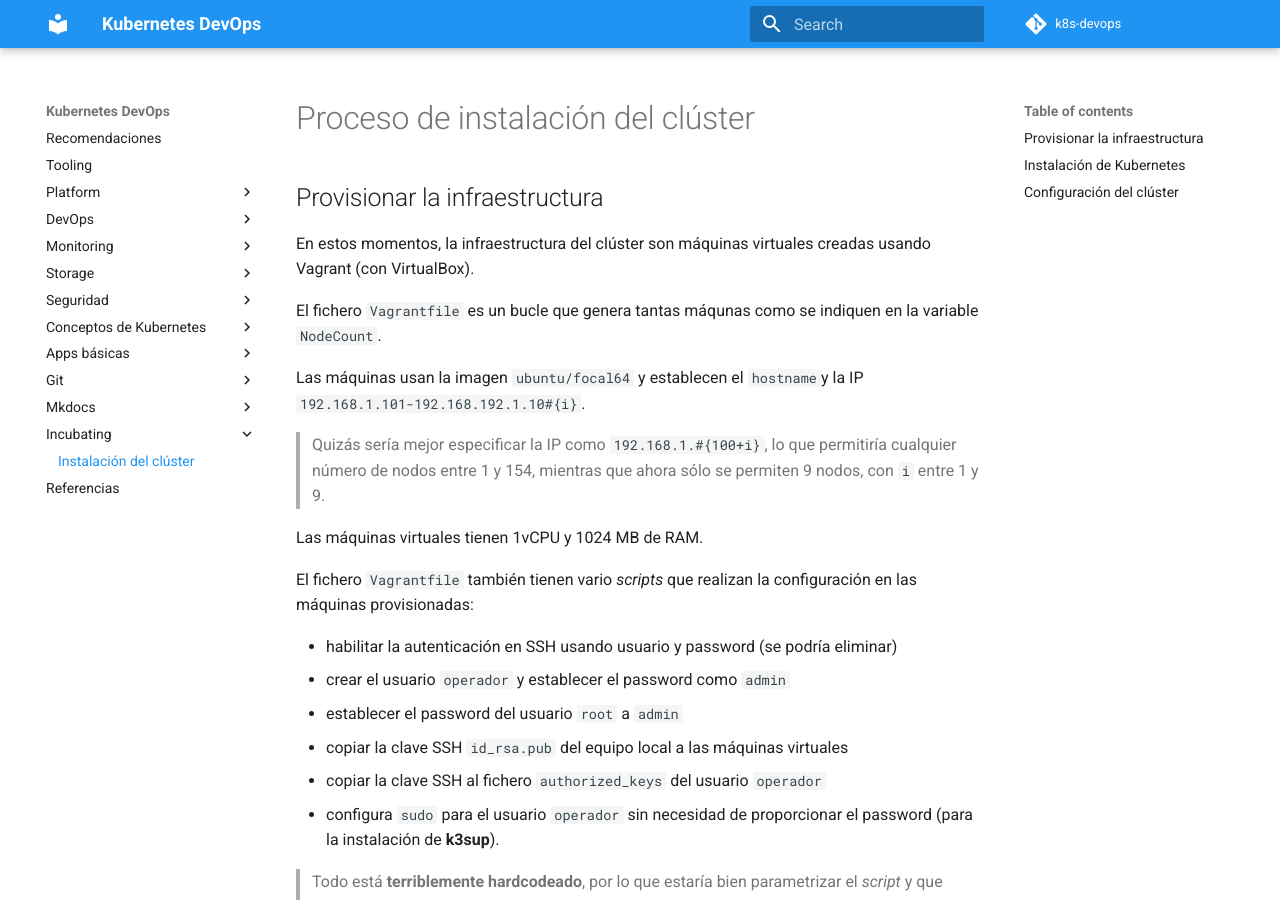
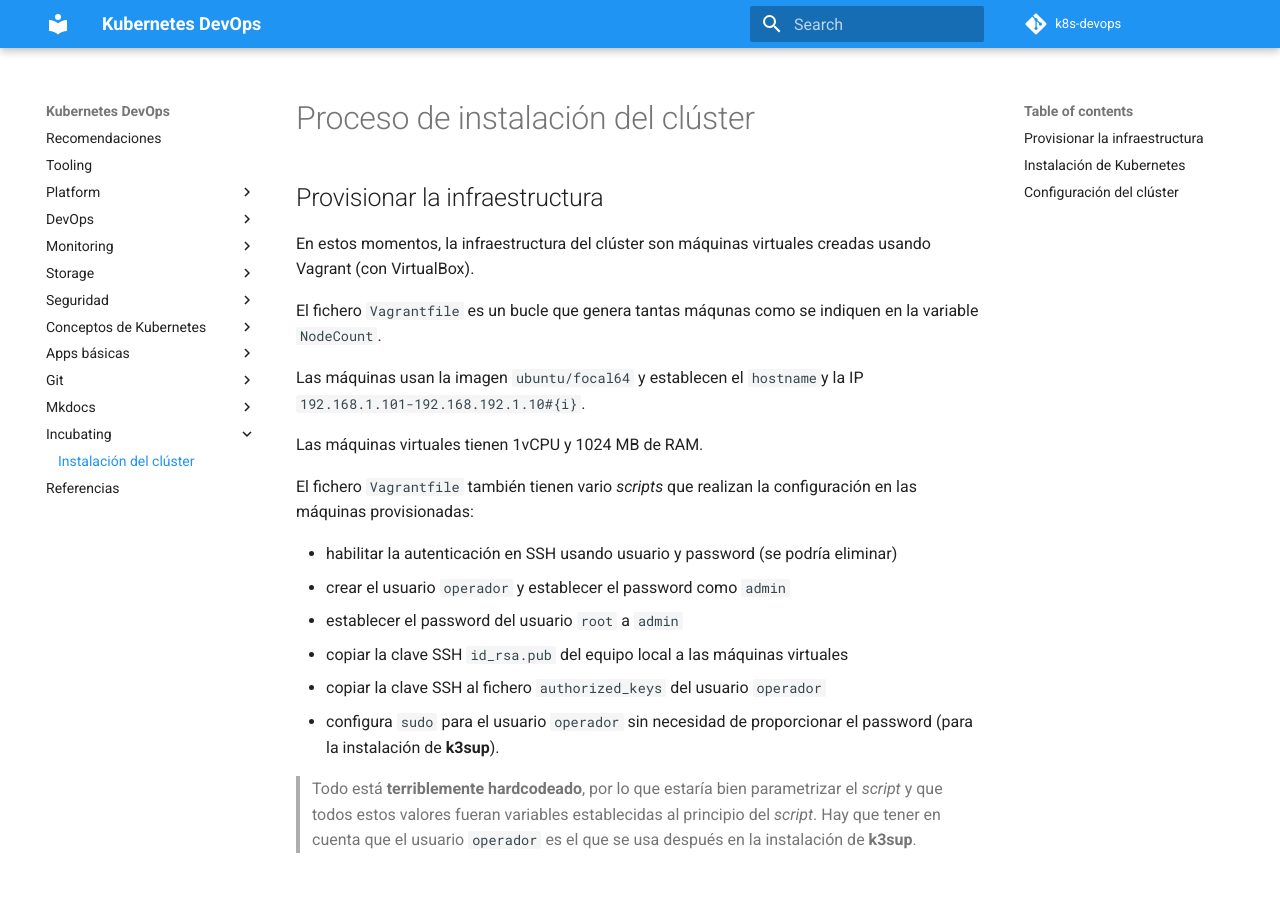
Before and after one commit to onthedock/k8s-devops, an MkDocs documentation site: the page built from docs/incubating/cluster-install.md, in a window 1280 px wide and 900 px high. Built offline with MkDocs 1.6.1 and Material for MkDocs 9.7.7, drawn with Linux system fonts in a browser that asks for light colours; comment, search, counter and statistics services are not loaded.

Commit message:
Creado el issue #9 en GitHub
[Issue #9](https://github.com/onthedock/vagrant/issues/9)

```diff
--- a/docs/incubating/cluster-install.md
+++ b/docs/incubating/cluster-install.md
@@ -7,8 +7,6 @@ En estos momentos, la infraestructura del clúster son máquinas virtuales cread
 El fichero `Vagrantfile` es un bucle que genera tantas máqunas como se indiquen en la variable `NodeCount`.
 
 Las máquinas usan la imagen `ubuntu/focal64` y establecen el `hostname`y la IP `192.168.1.101-192.168.192.1.10#{i}`.
-
-> Quizás sería mejor especificar la IP como `192.168.1.#{100+i}`, lo que permitiría cualquier número de nodos entre 1 y 154, mientras que ahora sólo se permiten 9 nodos, con `i` entre 1 y 9.
 
 Las máquinas virtuales tienen 1vCPU y 1024 MB de RAM.
 
```
